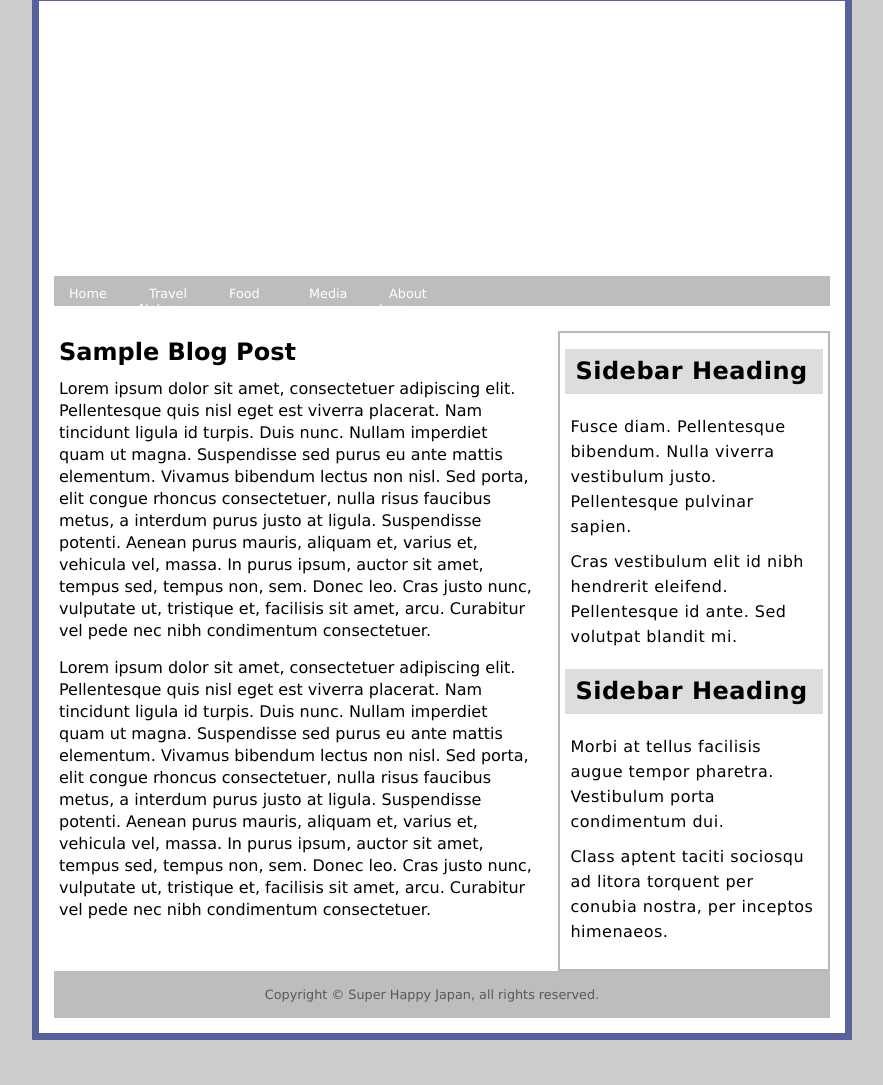
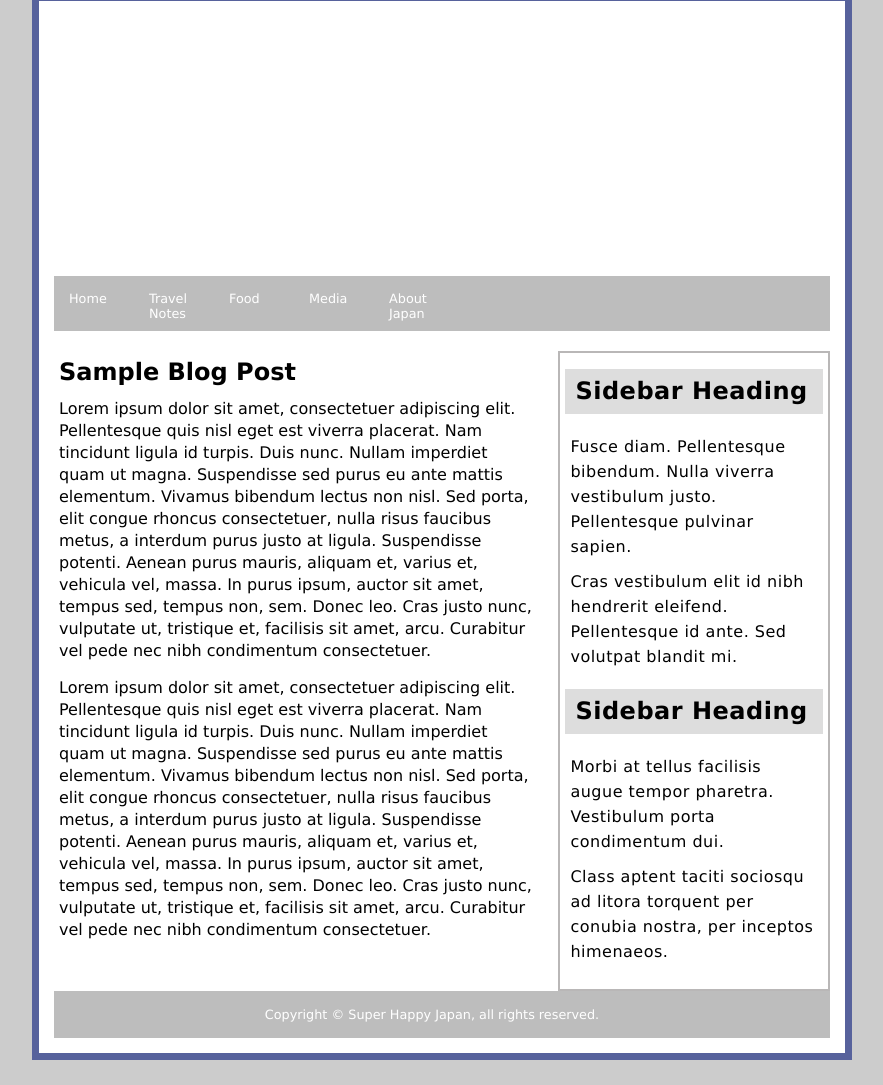
Before and after one commit to chasingdonis/week11, a plain HTML site: page index.html in a window 1280 px wide. Shown: the part 31-1116 px from the top of the page, without its empty margins (198-1081 px from the left). Drawn offline with Linux system fonts and the light colour scheme.

Commit message:
footer color changed, nav css changed

```diff
--- a/style.css
+++ b/style.css
@@ -38,13 +38,12 @@ nav	{
 	margin: 10px 0 10px 0;
 	background-color: #BDBDBD;
 	text-color: white;
-	padding-top: 5px;
 	padding-bottom: 25px;
+	height: 55px;
 		}
 
 nav ul {
     margin: 0;
-
 	list-style-type: none;
 }
 
@@ -54,6 +53,11 @@ nav ul li {
 	width: 80px;
 	font-size: 0.8em;
 	font-family: Verdana, sans-serif;
+}
+
+ul li a {
+	display: block;
+	text-decoration: none;
 }
 
 a:link 	{
@@ -90,7 +94,7 @@ main {
 footer {
 	background: #BDBDBD;
 	text-align: center;
-	color: #585858;
+	color: white;
 	clear: both;
 	padding: 1px;
 	font-size: 80%;
```
